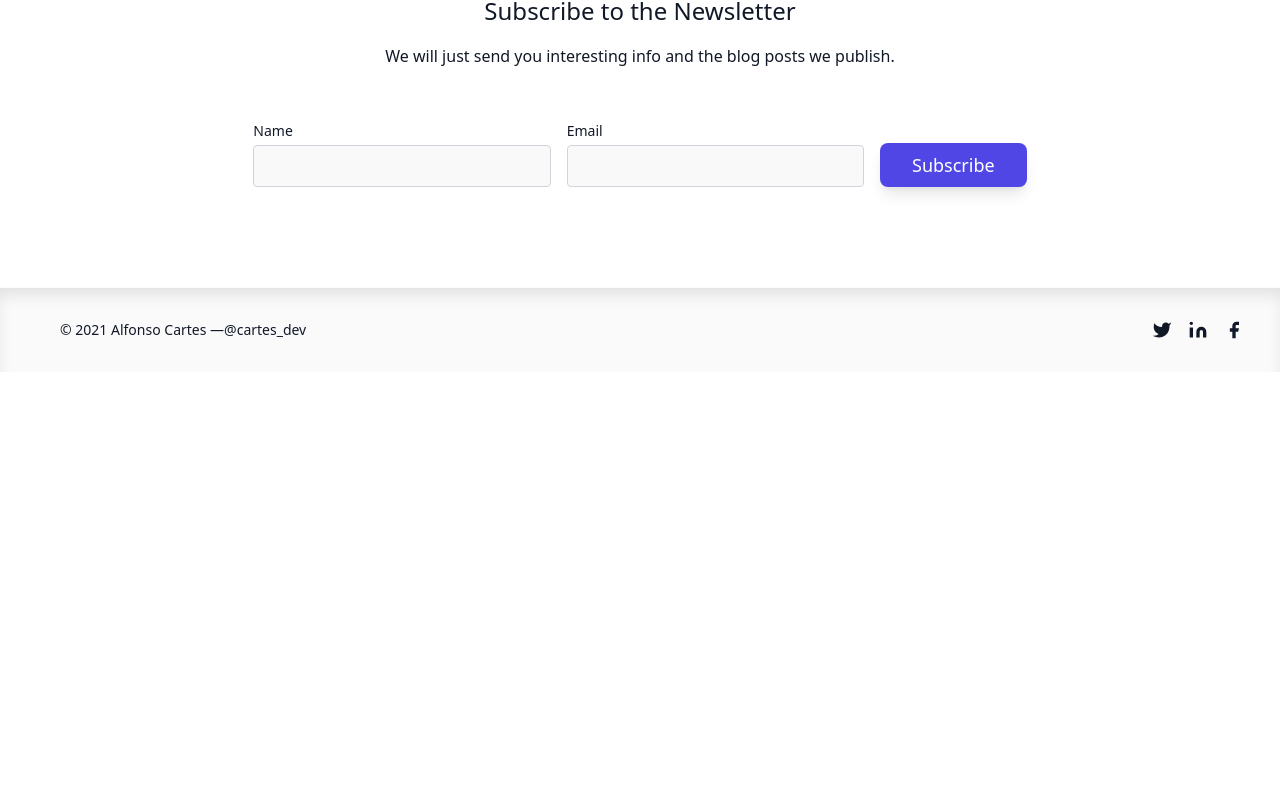
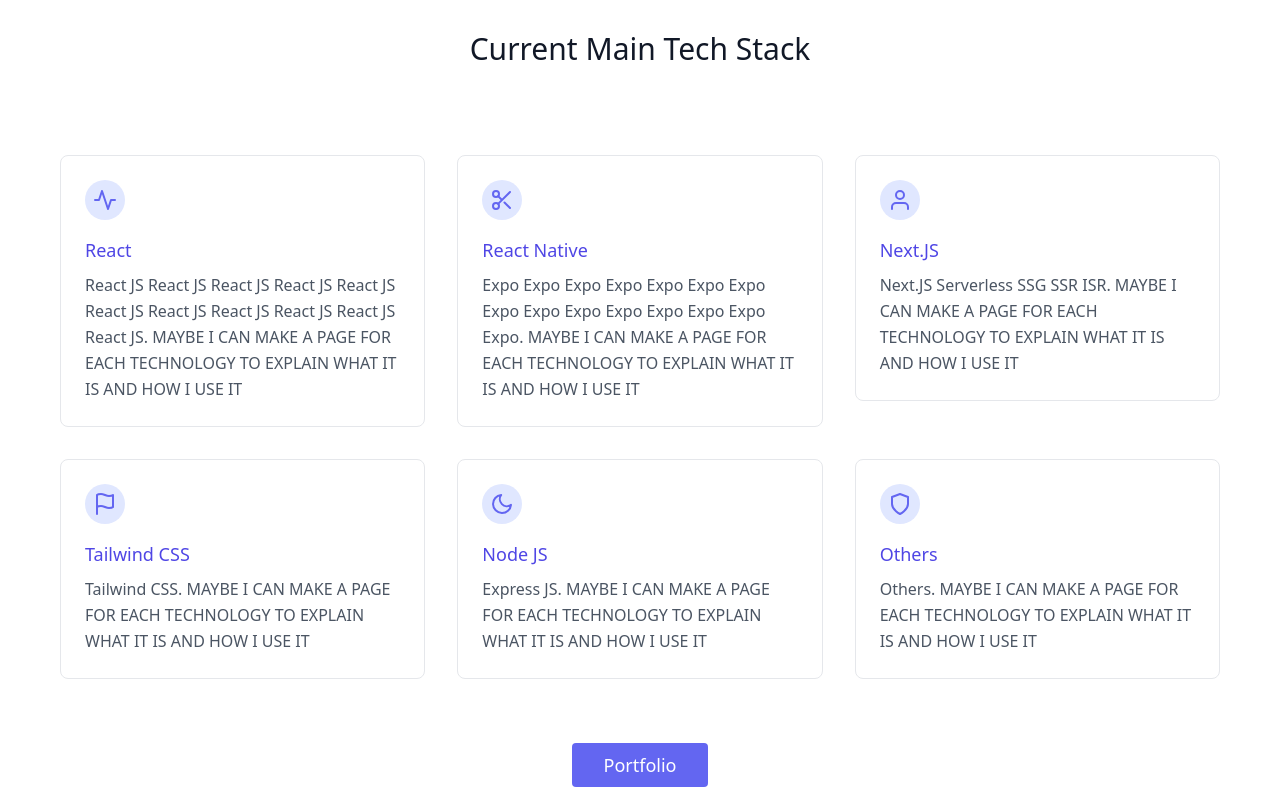
Before and after one commit to alfonsocartes/cartes_dev, a Next.js app: page / in a window 1280 px wide. Shown: the part 709-1520 px from the top of the page. Before the commit the page ends 1081 px from the top, so only its background shows below. Built offline with nearby package versions, Linux system fonts and the light colour scheme.

Commit message:
Add Teck Stack component

```diff
--- /dev/null
+++ b/components/TechStack.js
@@ -0,0 +1,205 @@
+import Link from "next/link";
+import React from "react";
+
+const TechStack = () => (
+  <section className="text-gray-600 body-font border-b border-gray-200">
+    <div className="container px-5 py-24 mx-auto">
+      <div className="flex flex-wrap w-full mb-20 flex-col items-center text-center">
+        <h2 className="sm:text-3xl text-2xl font-medium title-font mb-2 text-gray-900">
+          Current Main Tech Stack
+        </h2>
+      </div>
+      <div className="flex flex-wrap -m-4">
+        <div className="xl:w-1/3 md:w-1/2 p-4">
+          <div className="border border-gray-200 p-6 rounded-lg">
+            <div className="w-10 h-10 inline-flex items-center justify-center rounded-full bg-indigo-100 text-indigo-500 mb-4">
+              <svg
+                fill="none"
+                stroke="currentColor"
+                stroke-linecap="round"
+                stroke-linejoin="round"
+                stroke-width="2"
+                className="w-6 h-6"
+                viewBox="0 0 24 24"
+              >
+                <path d="M22 12h-4l-3 9L9 3l-3 9H2"></path>
+              </svg>
+            </div>
+            <h2 className="text-lg font-medium title-font mb-2  text-indigo-600 hover:text-indigo-400 dark:text-indigo-400 dark:hover:text-indigo-600">
+              <a
+                href="https://reactjs.org/"
+                target="_blank"
+                rel="noopener noreferrer"
+              >
+                React
+              </a>
+            </h2>
+            <p className="leading-relaxed text-base">
+              React JS React JS React JS React JS React JS React JS React JS
+              React JS React JS React JS React JS. MAYBE I CAN MAKE A PAGE FOR
+              EACH TECHNOLOGY TO EXPLAIN WHAT IT IS AND HOW I USE IT
+            </p>
+          </div>
+        </div>
+        <div className="xl:w-1/3 md:w-1/2 p-4">
+          <div className="border border-gray-200 p-6 rounded-lg">
+            <div className="w-10 h-10 inline-flex items-center justify-center rounded-full bg-indigo-100 text-indigo-500 mb-4">
+              <svg
+                fill="none"
+                stroke="currentColor"
+                stroke-linecap="round"
+                stroke-linejoin="round"
+                stroke-width="2"
+                className="w-6 h-6"
+                viewBox="0 0 24 24"
+              >
+                <circle cx="6" cy="6" r="3"></circle>
+                <circle cx="6" cy="18" r="3"></circle>
+                <path d="M20 4L8.12 15.88M14.47 14.48L20 20M8.12 8.12L12 12"></path>
+              </svg>
+            </div>
+            <h2 className="text-lg font-medium title-font mb-2  text-indigo-600 hover:text-indigo-400 dark:text-indigo-400 dark:hover:text-indigo-600">
+              <a
+                href="https://reactnative.dev/"
+                target="_blank"
+                rel="noopener noreferrer"
+              >
+                React Native
+              </a>
+            </h2>
+            <p className="leading-relaxed text-base">
+              Expo Expo Expo Expo Expo Expo Expo Expo Expo Expo Expo Expo Expo
+              Expo Expo. MAYBE I CAN MAKE A PAGE FOR EACH TECHNOLOGY TO EXPLAIN
+              WHAT IT IS AND HOW I USE IT
+            </p>
+          </div>
+        </div>
+        <div className="xl:w-1/3 md:w-1/2 p-4">
+          <div className="border border-gray-200 p-6 rounded-lg">
+            <div className="w-10 h-10 inline-flex items-center justify-center rounded-full bg-indigo-100 text-indigo-500 mb-4">
+              <svg
+                fill="none"
+                stroke="currentColor"
+                stroke-linecap="round"
+                stroke-linejoin="round"
+                stroke-width="2"
+                className="w-6 h-6"
+                viewBox="0 0 24 24"
+              >
+                <path d="M20 21v-2a4 4 0 00-4-4H8a4 4 0 00-4 4v2"></path>
+                <circle cx="12" cy="7" r="4"></circle>
+              </svg>
+            </div>
+            <h2 className="text-lg font-medium title-font mb-2  text-indigo-600 hover:text-indigo-400 dark:text-indigo-400 dark:hover:text-indigo-600">
+              <a
+                href="https://nextjs.org/"
+                target="_blank"
+                rel="noopener noreferrer"
+              >
+                Next.JS
+              </a>
+            </h2>
+            <p className="leading-relaxed text-base">
+              Next.JS Serverless SSG SSR ISR. MAYBE I CAN MAKE A PAGE FOR EACH
+              TECHNOLOGY TO EXPLAIN WHAT IT IS AND HOW I USE IT
+            </p>
+          </div>
+        </div>
+        <div className="xl:w-1/3 md:w-1/2 p-4">
+          <div className="border border-gray-200 p-6 rounded-lg">
+            <div className="w-10 h-10 inline-flex items-center justify-center rounded-full bg-indigo-100 text-indigo-500 mb-4">
+              <svg
+                fill="none"
+                stroke="currentColor"
+                stroke-linecap="round"
+                stroke-linejoin="round"
+                stroke-width="2"
+                className="w-6 h-6"
+                viewBox="0 0 24 24"
+              >
+                <path d="M4 15s1-1 4-1 5 2 8 2 4-1 4-1V3s-1 1-4 1-5-2-8-2-4 1-4 1zM4 22v-7"></path>
+              </svg>
+            </div>
+            <h2 className="text-lg font-medium title-font mb-2  text-indigo-600 hover:text-indigo-400 dark:text-indigo-400 dark:hover:text-indigo-600">
+              <a
+                href="https://tailwindcss.com/"
+                target="_blank"
+                rel="noopener noreferrer"
+              >
+                Tailwind CSS
+              </a>
+            </h2>
+            <p className="leading-relaxed text-base">
+              Tailwind CSS. MAYBE I CAN MAKE A PAGE FOR EACH TECHNOLOGY TO
+              EXPLAIN WHAT IT IS AND HOW I USE IT
+            </p>
+          </div>
+        </div>
+        <div className="xl:w-1/3 md:w-1/2 p-4">
+          <div className="border border-gray-200 p-6 rounded-lg">
+            <div className="w-10 h-10 inline-flex items-center justify-center rounded-full bg-indigo-100 text-indigo-500 mb-4">
+              <svg
+                fill="none"
+                stroke="currentColor"
+                stroke-linecap="round"
+                stroke-linejoin="round"
+                stroke-width="2"
+                className="w-6 h-6"
+                viewBox="0 0 24 24"
+              >
+                <path d="M21 12.79A9 9 0 1111.21 3 7 7 0 0021 12.79z"></path>
+              </svg>
+            </div>
+            <h2 className="text-lg font-medium title-font mb-2  text-indigo-600 hover:text-indigo-400 dark:text-indigo-400 dark:hover:text-indigo-600">
+              <a
+                href="https://nodejs.org/"
+                target="_blank"
+                rel="noopener noreferrer"
+              >
+                Node JS
+              </a>
+            </h2>
+            <p className="leading-relaxed text-base">
+              Express JS. MAYBE I CAN MAKE A PAGE FOR EACH TECHNOLOGY TO EXPLAIN
+              WHAT IT IS AND HOW I USE IT
+            </p>
+          </div>
+        </div>
+        <div className="xl:w-1/3 md:w-1/2 p-4">
+          <div className="border border-gray-200 p-6 rounded-lg">
+            <div className="w-10 h-10 inline-flex items-center justify-center rounded-full bg-indigo-100 text-indigo-500 mb-4">
+              <svg
+                fill="none"
+                stroke="currentColor"
+                stroke-linecap="round"
+                stroke-linejoin="round"
+                stroke-width="2"
+                className="w-6 h-6"
+                viewBox="0 0 24 24"
+              >
+                <path d="M12 22s8-4 8-10V5l-8-3-8 3v7c0 6 8 10 8 10z"></path>
+              </svg>
+            </div>
+            <h2 className="text-lg font-medium title-font mb-2  text-indigo-600 hover:text-indigo-400 dark:text-indigo-400 dark:hover:text-indigo-600">
+              <Link href="about">Others</Link>
+            </h2>
+            <p className="leading-relaxed text-base">
+              Others. MAYBE I CAN MAKE A PAGE FOR EACH TECHNOLOGY TO EXPLAIN
+              WHAT IT IS AND HOW I USE IT
+            </p>
+          </div>
+        </div>
+      </div>
+      <Link href="portfolio">
+        <button
+          type="button"
+          className="flex mx-auto mt-16 text-white bg-indigo-500 border-0 py-2 px-8 focus:outline-none hover:bg-indigo-600 rounded text-lg"
+        >
+          Portfolio
+        </button>
+      </Link>
+    </div>
+  </section>
+);
+
+export default TechStack;
--- a/pages/index.js
+++ b/pages/index.js
@@ -1,12 +1,14 @@
 import Layout from "../components/layout/Layout";
 import HeroPersonal from "../components/HeroPersonal";
 import EmailNewsletter from "../components/cta/EmailNewsletter";
+import TechStack from "../components/TechStack";
 
 export default function Index() {
   return (
     <>
       <Layout title="Cartes Development | Full-Stack Web Development / Mobile Development">
         <HeroPersonal />
+        <TechStack />
         <EmailNewsletter />
       </Layout>
     </>
```
